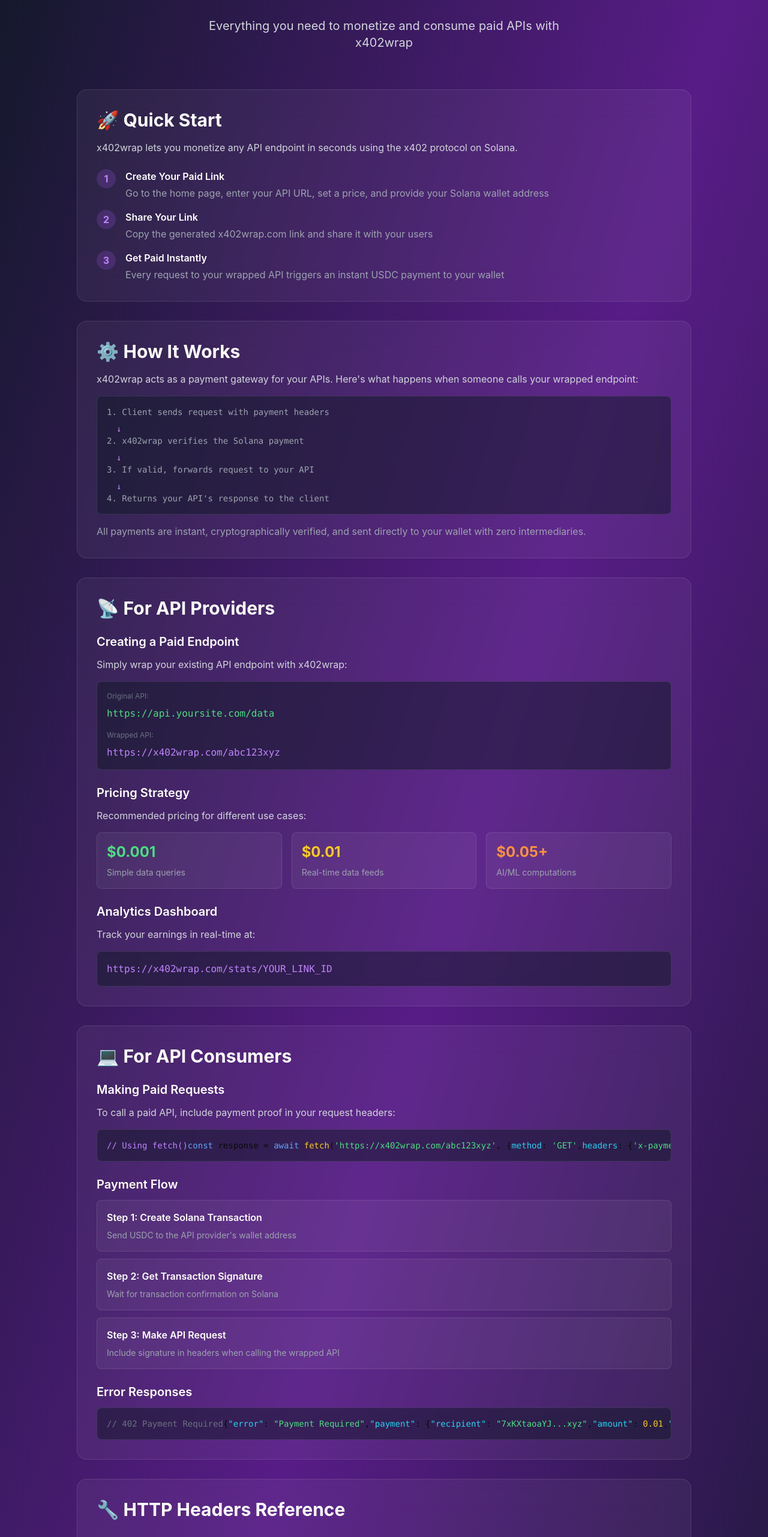
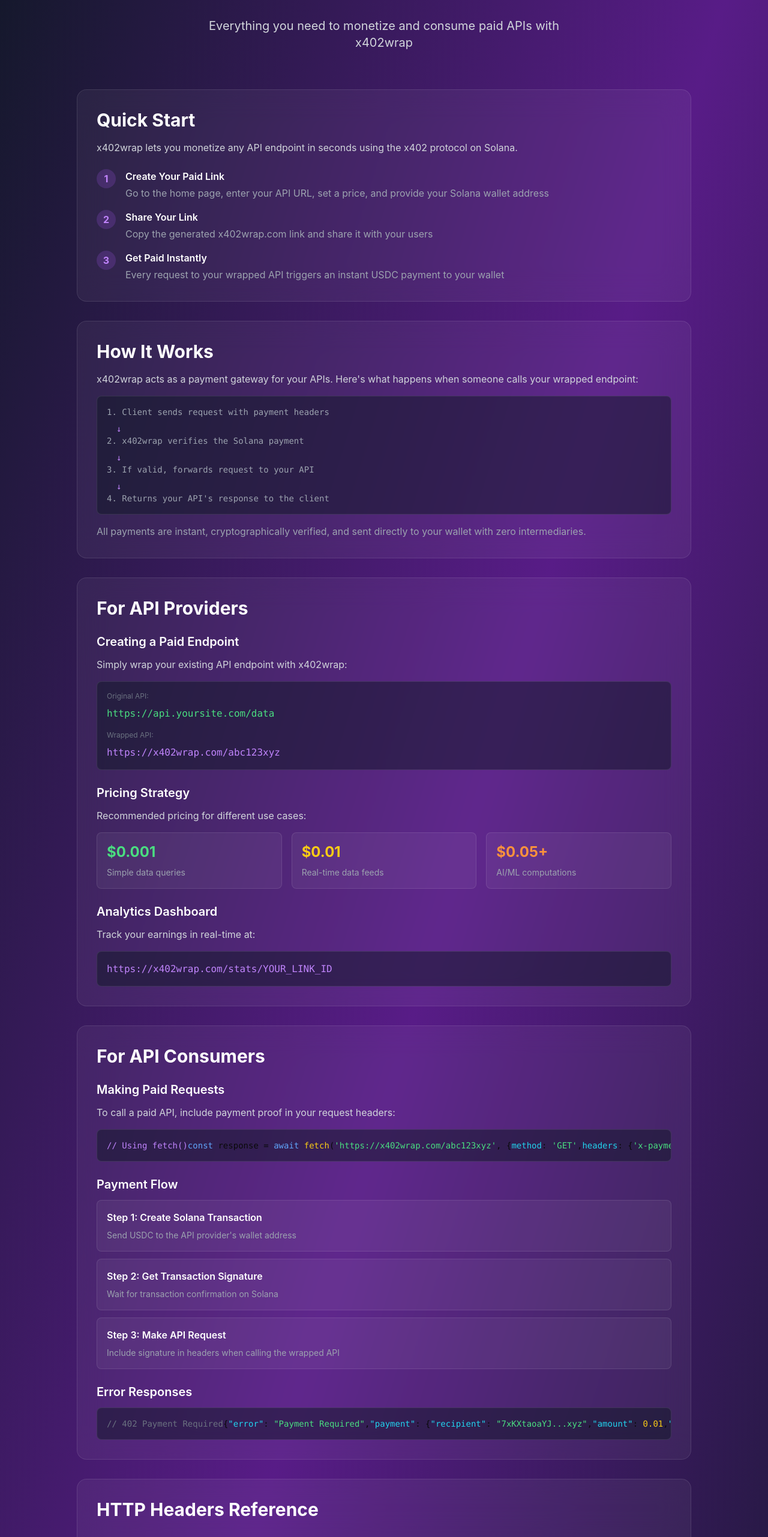
Before and after one commit to x402wrap/x402wrap.com, a Next.js app: page /docs in a window 1280 px wide. Shown: the part 237-2800 px from the top of the page at 60% size. Built offline with nearby package versions, Linux system fonts and the light colour scheme.

Commit message:
docs: remove emojis for more professional appearance

```diff
--- a/app/docs/page.tsx
+++ b/app/docs/page.tsx
@@ -38,7 +38,7 @@
 
         {/* Quick Start */}
         <Card className="mb-8">
-          <h2 className="text-3xl font-bold text-white mb-4">🚀 Quick Start</h2>
+          <h2 className="text-3xl font-bold text-white mb-4">Quick Start</h2>
           <p className="text-gray-300 mb-6">
             x402wrap lets you monetize any API endpoint in seconds using the x402 protocol on Solana.
           </p>
@@ -78,7 +78,7 @@
 
         {/* How It Works */}
         <Card className="mb-8">
-          <h2 className="text-3xl font-bold text-white mb-4">⚙️ How It Works</h2>
+          <h2 className="text-3xl font-bold text-white mb-4">How It Works</h2>
           <p className="text-gray-300 mb-4">
             x402wrap acts as a payment gateway for your APIs. Here&apos;s what happens when someone calls your wrapped endpoint:
           </p>
@@ -100,7 +100,7 @@
 
         {/* API Provider Guide */}
         <Card className="mb-8">
-          <h2 className="text-3xl font-bold text-white mb-4">📡 For API Providers</h2>
+          <h2 className="text-3xl font-bold text-white mb-4">For API Providers</h2>
 
           <h3 className="text-xl font-semibold text-white mb-3 mt-6">Creating a Paid Endpoint</h3>
           <p className="text-gray-300 mb-4">
@@ -146,7 +146,7 @@
 
         {/* API Consumer Guide */}
         <Card className="mb-8">
-          <h2 className="text-3xl font-bold text-white mb-4">💻 For API Consumers</h2>
+          <h2 className="text-3xl font-bold text-white mb-4">For API Consumers</h2>
 
           <h3 className="text-xl font-semibold text-white mb-3 mt-6">Making Paid Requests</h3>
           <p className="text-gray-300 mb-4">
@@ -202,7 +202,7 @@
 
         {/* Protocol Reference */}
         <Card className="mb-8">
-          <h2 className="text-3xl font-bold text-white mb-4">🔧 HTTP Headers Reference</h2>
+          <h2 className="text-3xl font-bold text-white mb-4">HTTP Headers Reference</h2>
 
           <div className="overflow-x-auto">
             <table className="w-full text-left">
@@ -236,29 +236,25 @@
 
         {/* Use Cases */}
         <Card className="mb-8">
-          <h2 className="text-3xl font-bold text-white mb-4">💡 Use Cases</h2>
+          <h2 className="text-3xl font-bold text-white mb-4">Use Cases</h2>
 
           <div className="grid md:grid-cols-2 gap-4">
             <div className="bg-white/5 rounded-lg p-4 border border-white/10">
-              <div className="text-2xl mb-2">🤖</div>
               <h3 className="text-white font-semibold mb-2">AI Agent Payments</h3>
               <p className="text-gray-400 text-sm">Autonomous AI agents can pay for APIs without credit cards</p>
             </div>
 
             <div className="bg-white/5 rounded-lg p-4 border border-white/10">
-              <div className="text-2xl mb-2">📊</div>
               <h3 className="text-white font-semibold mb-2">Data Monetization</h3>
               <p className="text-gray-400 text-sm">Sell access to your datasets on a per-query basis</p>
             </div>
 
             <div className="bg-white/5 rounded-lg p-4 border border-white/10">
-              <div className="text-2xl mb-2">🎨</div>
               <h3 className="text-white font-semibold mb-2">AI Services</h3>
               <p className="text-gray-400 text-sm">Monetize image generation, text processing, or embeddings</p>
             </div>
 
             <div className="bg-white/5 rounded-lg p-4 border border-white/10">
-              <div className="text-2xl mb-2">⛓️</div>
               <h3 className="text-white font-semibold mb-2">Web3 Oracles</h3>
               <p className="text-gray-400 text-sm">Provide paid blockchain data feeds and price oracles</p>
             </div>
@@ -267,7 +263,7 @@
 
         {/* FAQ */}
         <Card className="mb-8">
-          <h2 className="text-3xl font-bold text-white mb-4">❓ FAQ</h2>
+          <h2 className="text-3xl font-bold text-white mb-4">FAQ</h2>
 
           <div className="space-y-4">
             <div>
```
